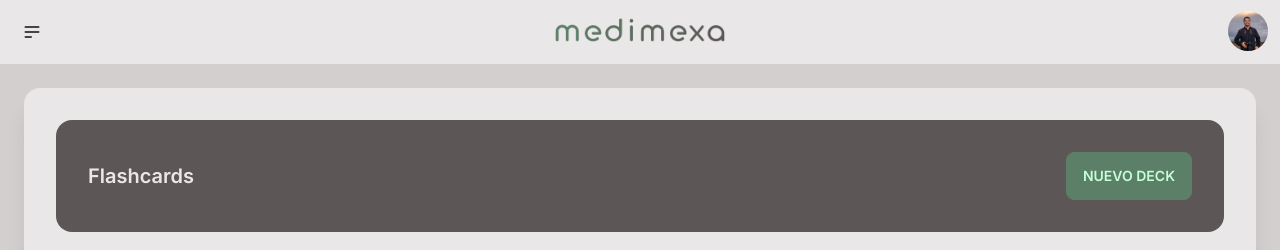
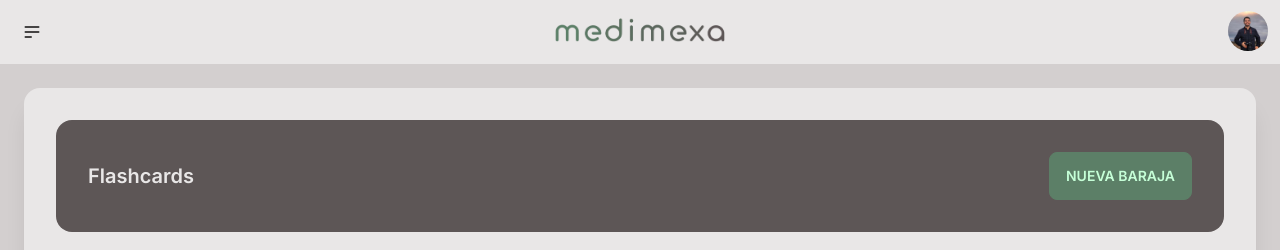
Before and after one commit to JaennPB/medimexa-admin, a Next.js app: page /flashcards in a window 1280 px wide. Shown: the top 250 px of the page. Built offline with nearby package versions, Linux system fonts and the light colour scheme.

Commit message:
modal done

```diff
--- a/package.json
+++ b/package.json
@@ -9,6 +9,7 @@
     "lint": "next lint"
   },
   "dependencies": {
+    "@reduxjs/toolkit": "^1.9.5",
     "@types/node": "18.16.3",
     "@types/react": "18.2.0",
     "@types/react-dom": "18.2.1",
@@ -20,6 +21,7 @@
     "postcss": "8.4.23",
     "react": "18.2.0",
     "react-dom": "18.2.0",
+    "react-redux": "^8.0.5",
     "tailwindcss": "3.3.2",
     "typescript": "5.0.4"
   }
--- /dev/null
+++ b/src/components/Modal.tsx
@@ -0,0 +1,29 @@
+import React from "react";
+
+interface Props {
+  description: string;
+}
+
+function Modal({ description }: Props) {
+  return (
+    <>
+      <input type="checkbox" id="my-modal-6" className="modal-toggle" />
+      <div className="modal modal-bottom sm:modal-middle">
+        <div className="modal-box">
+          <h3 className="font-bold text-lg">¿Estás seguro?</h3>
+          <p className="py-4">{description}</p>
+          <div className="modal-action">
+            <label htmlFor="my-modal-6" className="btn w-32">
+              No
+            </label>
+            <label htmlFor="my-modal-6" className="btn w-32 btn-primary">
+              Sí
+            </label>
+          </div>
+        </div>
+      </div>
+    </>
+  );
+}
+
+export default Modal;
--- a/src/components/NewItemCard.tsx
+++ b/src/components/NewItemCard.tsx
@@ -9,7 +9,9 @@ function NewItemCard({ title, description }: Props) {
       <div className="card-body">
         <div className="card-actions justify-between items-center">
           <h2 className="card-title">{title}</h2>
-          <button className="btn btn-primary">{description}</button>
+          <label htmlFor="my-modal-6" className="btn btn-primary">
+            {description}
+          </label>
         </div>
       </div>
     </div>
--- a/src/components/Table.tsx
+++ b/src/components/Table.tsx
@@ -47,7 +47,7 @@ function Table({ description, hasCategory }: Props) {
         </thead>
         <tbody>
           {DUMY_DATA.map((item, index) => (
-            <tr>
+            <tr key={index}>
               <th className="text-center w-10">{index + 1}</th>
               <td className="text-center w-80">{item}</td>
               <td className="text-center w-80">05/12/23</td>
--- a/src/pages/flashcards/index.tsx
+++ b/src/pages/flashcards/index.tsx
@@ -1,6 +1,7 @@
 import DashboardCard from "@/components/DashboardCard";
 import DrawerContent from "@/components/DrawerContent";
 import Drawer from "@/components/DrawerContent";
+import Modal from "@/components/Modal";
 import NavBar from "@/components/NavBar";
 import NewItemCard from "@/components/NewItemCard";
 import Table from "@/components/Table";
@@ -11,10 +12,11 @@ const inter = Inter({ subsets: ["latin"] });
 export default function Home() {
   return (
     <main className={`bg-base-200 h-screen w-screen ${inter.className}`}>
+      <Modal description="Estás apunto de crear una nueva baraja. Más tarde podrás volver para completar, editar o eliminar la baraja." />
       <DrawerContent>
         <NavBar />
         <DashboardCard>
-          <NewItemCard title="Flashcards" description="Nuevo Deck" />
+          <NewItemCard title="Flashcards" description="Nueva Baraja" />
           <Table description="Barajas" hasCategory />
         </DashboardCard>
       </DrawerContent>
--- a/src/pages/mexaquiz/index.tsx
+++ b/src/pages/mexaquiz/index.tsx
@@ -1,5 +1,6 @@
 import DashboardCard from "@/components/DashboardCard";
 import DrawerContent from "@/components/DrawerContent";
+import Modal from "@/components/Modal";
 import NavBar from "@/components/NavBar";
 import NewItemCard from "@/components/NewItemCard";
 import Table from "@/components/Table";
@@ -11,6 +12,7 @@ const inter = Inter({ subsets: ["latin"] });
 export default function Home() {
   return (
     <main className={`bg-base-200 h-screen w-screen ${inter.className}`}>
+      <Modal description="Estás apunto de crear un nuevo Mexaquiz. Más tarde podrás volver para completar, editar o eliminar el quiz." />
       <DrawerContent>
         <NavBar />
         <DashboardCard>
--- a/src/pages/simuladores/index.tsx
+++ b/src/pages/simuladores/index.tsx
@@ -1,5 +1,6 @@
 import DashboardCard from "@/components/DashboardCard";
 import DrawerContent from "@/components/DrawerContent";
+import Modal from "@/components/Modal";
 import NavBar from "@/components/NavBar";
 import NewItemCard from "@/components/NewItemCard";
 import Table from "@/components/Table";
@@ -11,6 +12,7 @@ const inter = Inter({ subsets: ["latin"] });
 export default function Home() {
   return (
     <main className={`bg-base-200 h-screen w-screen ${inter.className}`}>
+      <Modal description="Estás apunto de crear un nuevo simulador ENARM. Más tarde podrás volver para completar, editar o eliminar el simulador." />
       <DrawerContent>
         <NavBar />
         <DashboardCard>
```
Also changed, not shown: 1 other file (tests, documents, lock files or other folders).
